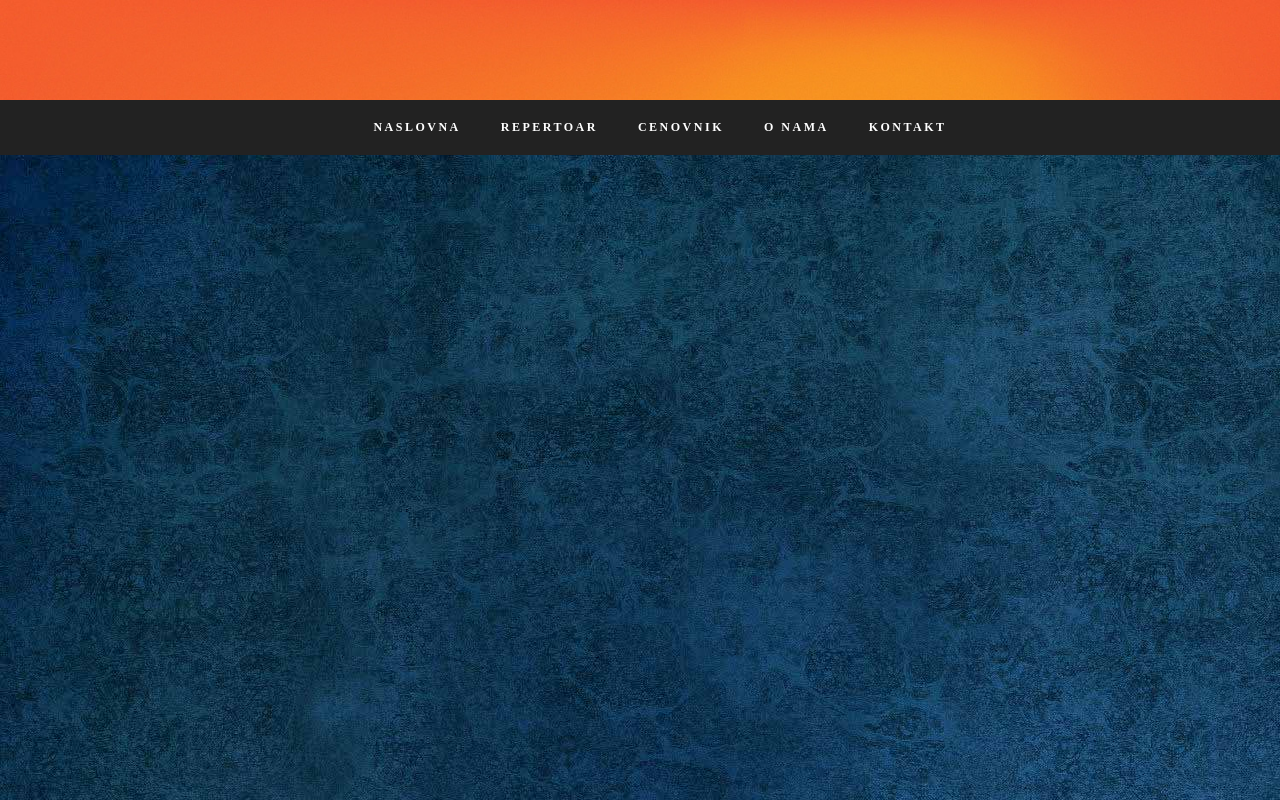
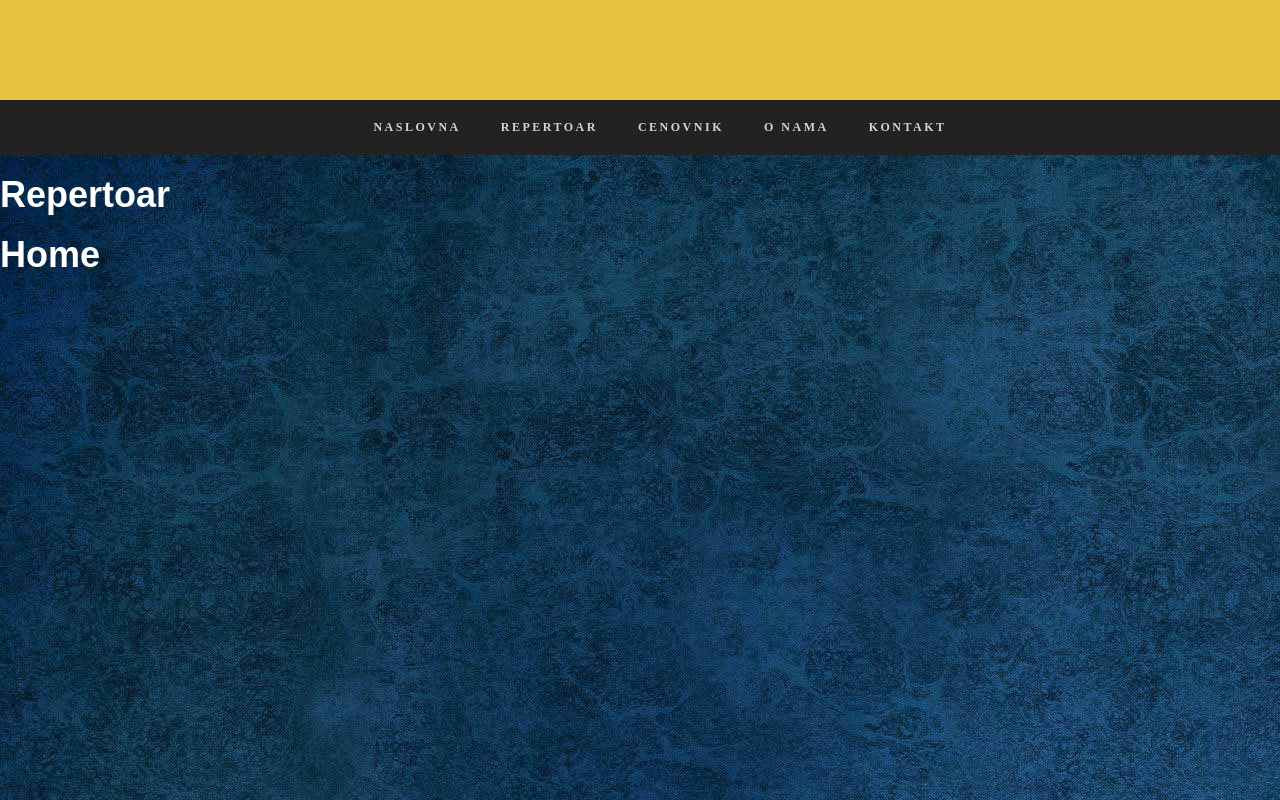
Before and after one commit to sheshum/arena-cineplex, a React (Create React App) app: page /repertoar in a window 1280 px wide. Built offline with nearby package versions, Linux system fonts and the light colour scheme.

Commit message:
importing components to root
testing components layout before router
impementation

```diff
--- a/package.json
+++ b/package.json
@@ -5,6 +5,8 @@
   "dependencies": {
     "react": "^16.2.0",
     "react-dom": "^16.2.0",
+    "react-router": "^4.2.0",
+    "react-router-dom": "^4.2.2",
     "react-scripts": "1.1.0"
   },
   "scripts": {
--- a/public/index.html
+++ b/public/index.html
@@ -11,7 +11,7 @@
     <link rel="manifest" href="%PUBLIC_URL%/manifest.json">
     <link rel="shortcut icon" href="%PUBLIC_URL%/favicon.ico">
 
-    <title>Reac Mutant</title>
+    <title>React Practice App</title>
 
     <link rel="stylesheet" href="css/bootstrap.css"/>
     <link rel="stylesheet" href="css/style.css"/>
--- a/src/App.js
+++ b/src/App.js
@@ -1,11 +1,17 @@
 import React, { Component } from 'react';
+import {BrowserRouter as Router, Route} from "react-router-dom";
 import Header from "./components/Header";
+import Home from "./components/Home";
+import Repertoar from "./components/Repertoar";
 
 class App extends Component {
   render() {
     return (
+
       <div className="">
         <Header />
+        <Repertoar />
+        <Home />
       </div>
     );
   }
--- a/src/components/Header.css
+++ b/src/components/Header.css
@@ -1,17 +1,17 @@
 
   .header {
-    position: fixed;
+   /* position: fixed;
     top: 0;
-    left: 0;
+    left: 0; */
     width: 100%;
     display: block;
   }
 
   #before_nav{
-
-    background: transparent url("../images/header_sun.jpg") no-repeat fixed 0 0;
-    background-size: contain;
-    width: inherit;
+    background-color: #e8c13f;
+    /*background: transparent url("../images/header_sun.jpg") no-repeat fixed 0 0;
+    background-size: contain; */
+    width: 100%;
     height: 100px;
 
   }
@@ -20,7 +20,7 @@
     background-color: #222;
     font: 12px 'opensans-bold';
     font-family: 'sans-serif';
-    width: inherit;
+    width: 100%;
     text-transform: uppercase;
     letter-spacing: 2.5px;
     margin: 0 auto;
@@ -47,8 +47,14 @@
   }
 
   ul#nav li a {
+    color: #d8d2d2;
+    text-decoration: none;
+    cursor: pointer;
+  }
+
+  ul#nav li a:hover {
     color: #fff;
-    text-decoration: none;
+
   }
 
   ul#nav li.current a {
--- a/src/components/Header.js
+++ b/src/components/Header.js
@@ -17,7 +17,6 @@ class Header extends Component{
                     </ul>
                   </nav>
             </div>
-
           </div>
         );
     }
--- /dev/null
+++ b/src/components/Home.css
@@ -0,0 +1,4 @@
+div.test h1 {
+    color: white;
+    font-weight: bold;
+}
--- /dev/null
+++ b/src/components/Home.js
@@ -0,0 +1,16 @@
+import React, { Component } from 'react';
+
+
+class Home extends Component{
+    render(){
+        return(
+            <div className="test">
+            <h1>Home</h1>
+        </div>
+        );
+    }
+
+
+}
+
+export default Home;
--- /dev/null
+++ b/src/components/Repertoar.css
@@ -0,0 +1,4 @@
+div.test h1 {
+    color: white;
+    font-weight: bold;
+}
--- a/src/components/Repertoar.js
+++ b/src/components/Repertoar.js
@@ -1,9 +1,12 @@
 import React, {Component} from "react";
+import "./Repertoar.css";
 
 class Repertoar extends Component{
     render(){
         return(
-            <div>Repertoar</div>
+            <div className="test">
+                <h1>Repertoar</h1>
+            </div>
         );
     }
 }
```
Also changed, not shown: src/components/Naslovna.js (deleted, +0 -14 lines), 1 other file (tests, documents, lock files or other folders).
